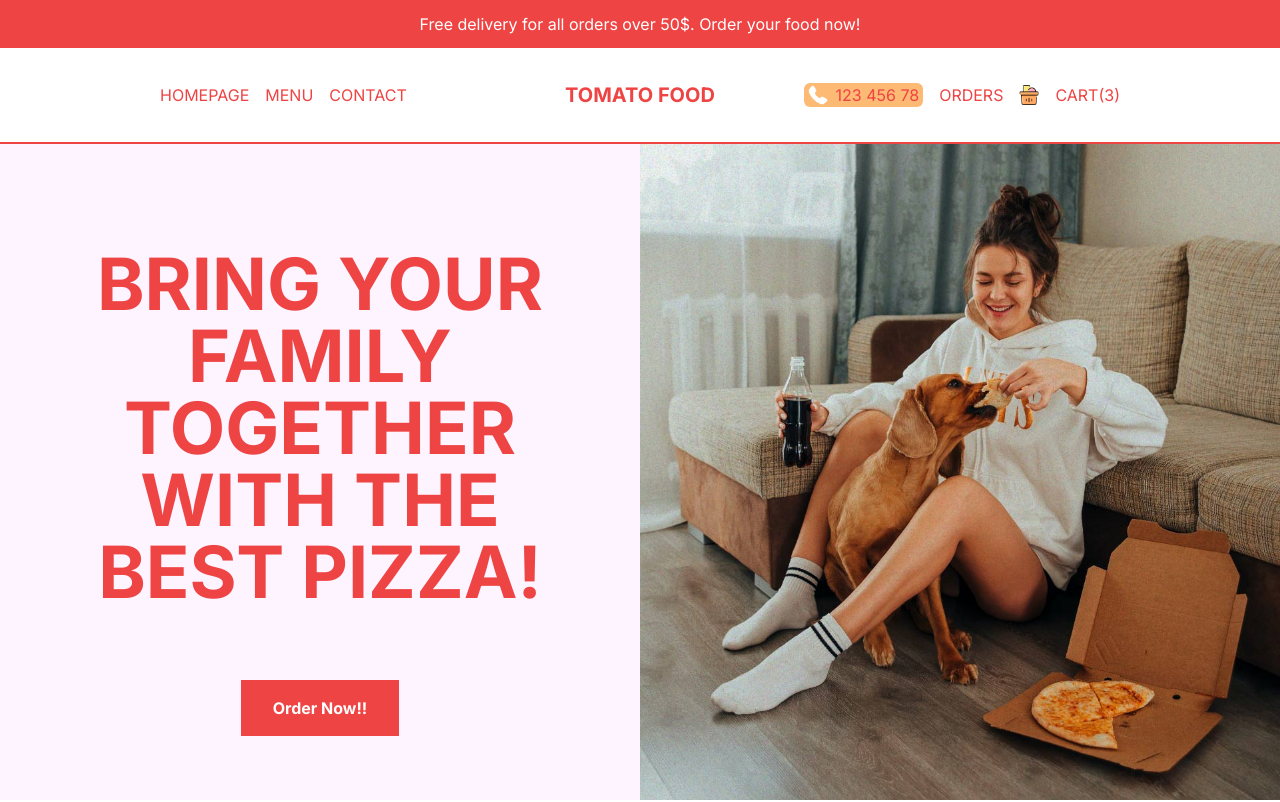
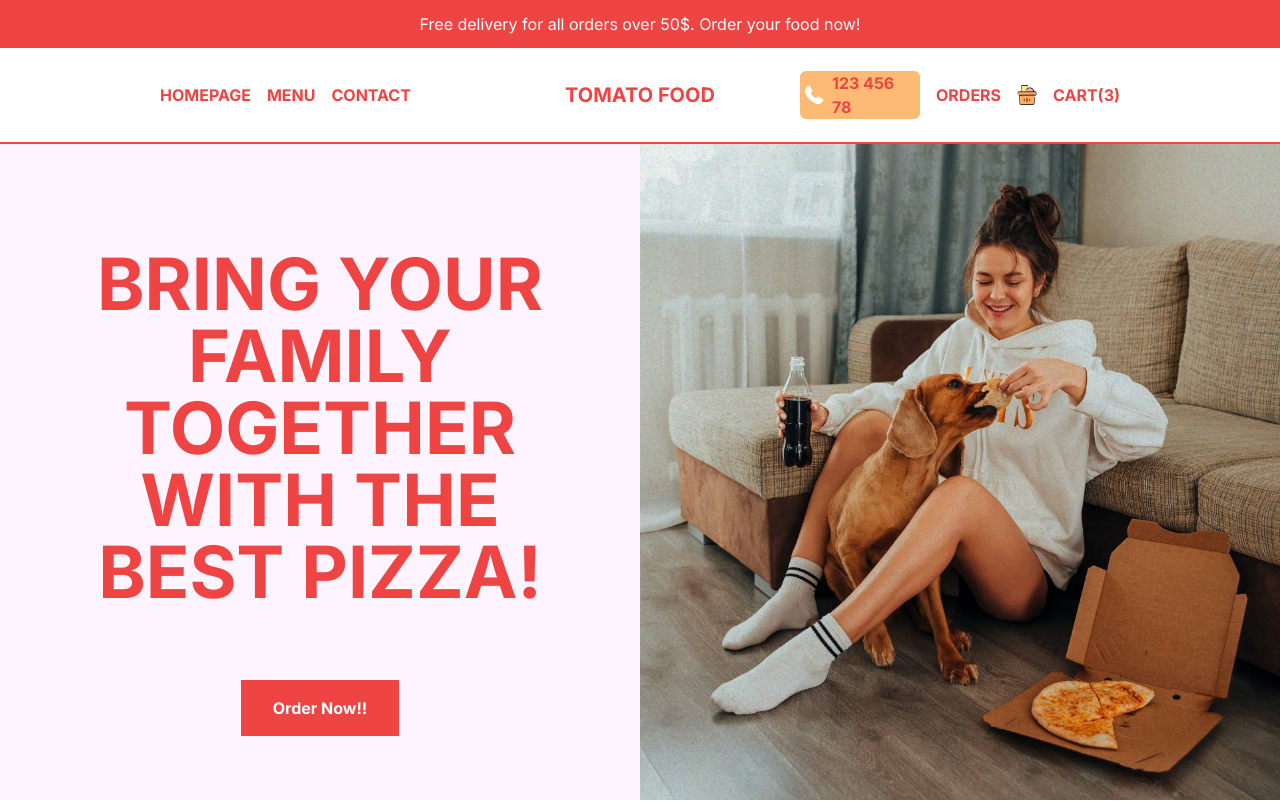
Before and after one commit to vishalmishradev/tomato, a Next.js app: page / in a window 1280 px wide. Shown: the top 802 px of the page. Built offline with nearby package versions, Linux system fonts and the light colour scheme.

Commit message:
increased font size

```diff
--- a/src/components/Navbar.tsx
+++ b/src/components/Navbar.tsx
@@ -7,7 +7,7 @@
 const Navbar = () => {
   const user = true;
   return (
-    <div className="h-12 text-red-500 p-4 flex items-center justify-between border-b-2 border-b-red-500 uppercase md:h-24 lg:px-20 xl:px-40">
+    <div className="h-12 font-bold text-red-500 p-4 flex items-center justify-between border-b-2 border-b-red-500 uppercase md:h-24 lg:px-20 xl:px-40">
       {/* LEFT LINKS */}
       <div className="hidden md:flex gap-4 flex-1">
         <Link href="/">Homepage</Link>
```
